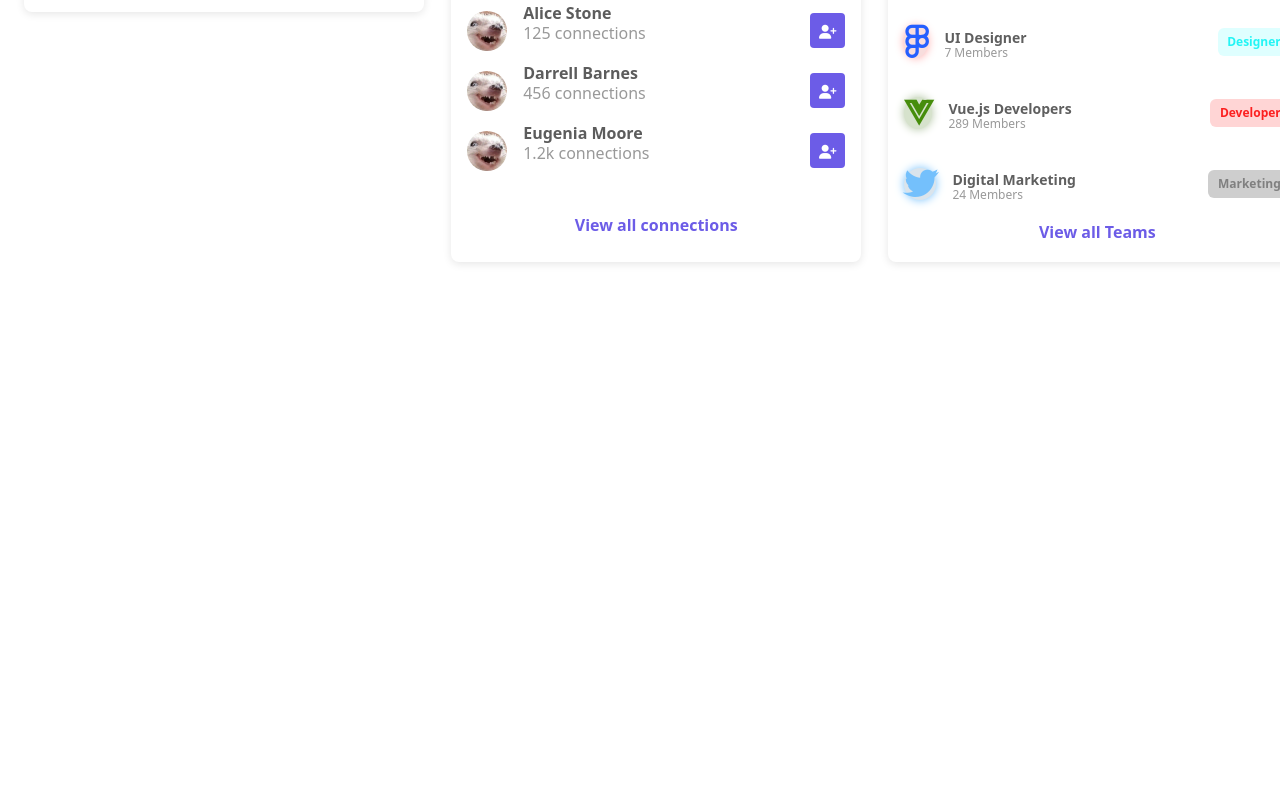
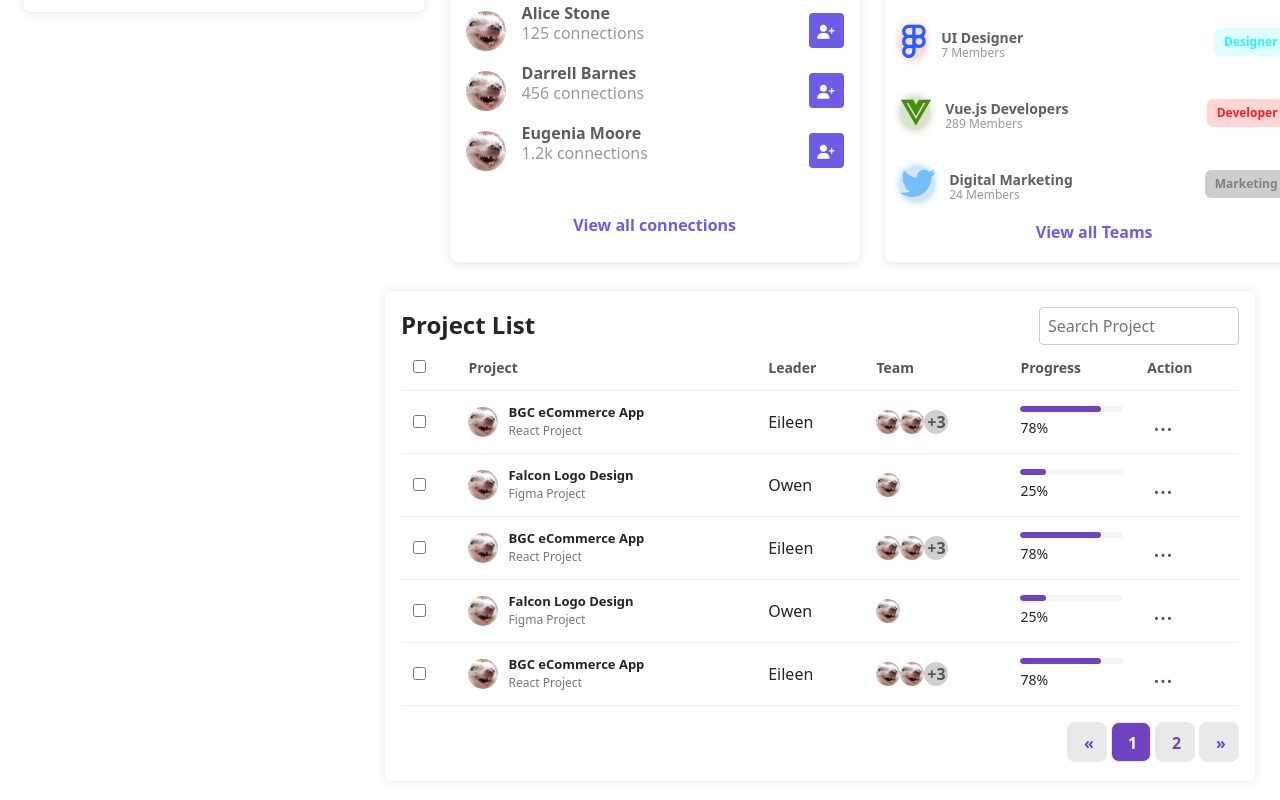
Before and after one commit to DanielaHernande/WorkShop-VueJs-one, a Vue app: page / in a window 1280 px wide. Shown: the part 1099-1899 px from the top of the page. Before the commit the page ends 1410 px from the top, so only its background shows below. Built offline with nearby package versions, Linux system fonts and the light colour scheme.

Commit message:
Feat: Creation component table

```diff
--- a/src/components/page-specific/About/PerfileComponent.vue
+++ b/src/components/page-specific/About/PerfileComponent.vue
@@ -4,6 +4,7 @@ import ActivityTimeline from "@/components/page-specific/About/ActivityTimeline.
 import OverviewComponent from "@/components/page-specific/About/OverviewComponent.vue";
 import ConecctionComponent from "./ConecctionComponent.vue";
 import TeamsComponent from "./TeamsComponent.vue";
+import TableComponent from "./TableComponent.vue";
 </script>
 
 <template>
@@ -18,9 +19,10 @@ import TeamsComponent from "./TeamsComponent.vue";
       <TeamsComponent />
     </div>
   </div>
+  <div class="project">
+    <TableComponent />
+  </div>
 </template>
-
-
 
 <style lang="scss" scoped>
 .dashboard {
@@ -35,12 +37,21 @@ import TeamsComponent from "./TeamsComponent.vue";
 }
 
 .bottom-section {
-  gap: 1.7rem;
+  gap: 1.6rem;
   top: -49px;
-  margin-right: 20px;
+  margin-right: 25px;
   position: relative;
   display: grid;
   justify-items: end;
   grid-template-columns: 2fr 4fr 8fr;
 }
+
+.project {
+  top: -20px;
+  position: relative;
+  margin-bottom: 20px;
+  display: grid;
+  margin-right: 25px;
+  justify-content: end;
+}
 </style>
--- /dev/null
+++ b/src/components/page-specific/About/TableComponent.vue
@@ -0,0 +1,276 @@
+<script setup>
+// Imports
+import { ref, computed, onMounted } from "vue";
+import { getProjects } from "@/services/apiPojects";
+
+// Estados
+const projects = ref([]);
+const searchQuery = ref("");
+const currentPage = ref(1);
+const itemsPerPage = 5;
+
+// Cargar los proyectos de manera asíncrona
+onMounted(async () => {
+  const response = await getProjects();
+  projects.value = response; // Asume que la respuesta es un array de proyectos
+});
+
+const filteredProjects = computed(() => {
+  // Verificar si projects.value es definido antes de intentar usarlo
+  if (!projects.value) return [];
+
+  const filtered = projects.value.filter((project) =>
+    project.name.toLowerCase().includes(searchQuery.value.toLowerCase())
+  );
+  const startIndex = (currentPage.value - 1) * itemsPerPage;
+  return filtered.slice(startIndex, startIndex + itemsPerPage);
+});
+
+const totalPages = computed(() => {
+  if (!projects.value) return 1;
+  return Math.ceil(projects.value.length / itemsPerPage);
+});
+
+const changePage = (page) => {
+  currentPage.value = page;
+};
+
+const previousPage = () => {
+  if (currentPage.value > 1) {
+    currentPage.value--;
+  }
+};
+
+const nextPage = () => {
+  if (currentPage.value < totalPages.value) {
+    currentPage.value++;
+  }
+};
+</script>
+
+<template>
+  <div class="project-table">
+    <div class="table-header">
+      <h3>Project List</h3>
+      <input type="text" v-model="searchQuery" placeholder="Search Project" />
+    </div>
+
+    <table>
+      <thead>
+        <tr>
+          <th><input type="checkbox" /></th>
+          <th>Project</th>
+          <th>Leader</th>
+          <th>Team</th>
+          <th>Progress</th>
+          <th>Action</th>
+        </tr>
+      </thead>
+      <tbody>
+        <tr v-for="project in filteredProjects" :key="project.id">
+          <td><input type="checkbox" /></td>
+          <td>
+            <div class="project-info">
+              <img
+                :src="project.icon"
+                :alt="project.name"
+                class="project-icon"
+              />
+              <div>
+                <div class="project-name">{{ project.name }}</div>
+                <div class="project-type">{{ project.type }}</div>
+              </div>
+            </div>
+          </td>
+          <td>{{ project.leader }}</td>
+          <td>
+            <div class="team">
+              <img
+                v-for="(member, index) in project.team"
+                :key="index"
+                :src="member.avatar"
+                :alt="member.name"
+                class="team-avatar"
+              />
+              <span v-if="project.extraTeamMembers"
+                >+{{ project.extraTeamMembers }}</span
+              >
+            </div>
+          </td>
+          <td>
+            <div class="progress-bar">
+              <div
+                class="progress"
+                :style="{ width: project.progress + '%' }"
+              ></div>
+            </div>
+            <div class="progress-percentage">{{ project.progress }}%</div>
+          </td>
+          <td>
+            <button class="action-button">...</button>
+          </td>
+        </tr>
+      </tbody>
+    </table>
+
+    <div class="pagination">
+      <button @click="previousPage">«</button>
+      <button
+        v-for="page in totalPages"
+        :key="page"
+        @click="changePage(page)"
+        :class="{ active: currentPage === page }"
+      >
+        {{ page }}
+      </button>
+      <button @click="nextPage">»</button>
+    </div>
+  </div>
+</template>
+
+<style lang="scss" scoped>
+.project-table {
+  width: 870px;
+  height: 490px;
+  padding: 1rem;
+  border-radius: 8px;
+  background-color: #fff;
+  box-shadow: 0 0 10px rgba(0, 0, 0, 0.1);
+
+  .table-header {
+    display: flex;
+    justify-content: space-between;
+    align-items: center;
+
+    h3 {
+      margin: 0;
+      font-weight: 600;
+      font-size: 1.5rem;
+    }
+
+    input {
+      height: 38px;
+      width: 200px;
+      border-radius: 4px;
+      padding: 0.5rem;
+      border: 1px solid #ccc;
+    }
+  }
+
+  table {
+    width: 100%;
+    border-collapse: collapse;
+
+    th,
+    td {
+      text-align: left;
+      padding: 0.75rem;
+      border-bottom: 1px solid #eee;
+    }
+
+    th {
+      color: #555;
+      font-weight: 600;
+      font-size: 0.875rem;
+    }
+
+    .project-info {
+      display: flex;
+      align-items: center;
+
+      .project-icon {
+        width: 30px;
+        height: 30px;
+        margin-right: 10px;
+        border-radius: 50%;
+      }
+
+      .project-name {
+        font-size: 13px;
+        font-weight: 600;
+      }
+
+      .project-type {
+        color: #777;
+        font-size: 12px;
+      }
+    }
+
+    .team {
+      display: flex;
+      align-items: center;
+
+      .team-avatar {
+        width: 24px;
+        height: 24px;
+        border-radius: 50%;
+      }
+
+      span {
+        width: 24px;
+        height: 24px;
+        color: #555;
+        font-weight: 700;
+        border-radius: 50%;
+        text-align: center;
+        background-color: rgb(207, 207, 209);
+      }
+    }
+
+    .progress-bar {
+      width: 100%;
+      height: 6px;
+      overflow: hidden;
+      border-radius: 10px;
+      background-color: #f5f5f5;
+
+      .progress {
+        height: 100%;
+        background-color: #6f42c1;
+      }
+    }
+
+    .progress-percentage {
+      font-weight: 500;
+      font-size: 0.875rem;
+      margin-top: 5px;
+    }
+
+    .action-button {
+      border: none;
+      color: #555;
+      background: none;
+      font-size: 1.5rem;
+    }
+  }
+
+  .pagination {
+    gap: 4px;
+    display: flex;
+    justify-content: end;
+    margin-top: 1rem;
+
+    button {
+      width: 40px;
+      height: 40px;
+      font-weight: 700;
+      font-size: 1rem;
+      color: #6f42c1;
+      padding: 0.5rem 1rem;
+      background-color: rgb(233, 233, 233);
+      border: 1px solid rgb(233, 233, 233);
+      border-radius: 8px;
+
+      &.active {
+        color: #fff;
+        background-color: #6f42c1;
+      }
+
+      &:hover {
+        color: #fff;
+        background-color: #6f42c1;
+      }
+    }
+  }
+}
+</style>
--- /dev/null
+++ b/src/services/apiPojects.js
@@ -0,0 +1,74 @@
+export const getProjects = () => {
+
+  return [
+    {
+      id: 1,
+      name: "BGC eCommerce App",
+      type: "React Project",
+      icon: "/public/img/avatar.jpg",
+      leader: "Eileen",
+      team: [
+        { name: "Member 1", avatar: "/public/img/avatar.jpg"},
+        { name: "Member 2", avatar: "/public/img/avatar.jpg" },
+      ],
+      extraTeamMembers: 3,
+      progress: 78,
+    },
+    {
+      id: 2,
+      name: "Falcon Logo Design",
+      type: "Figma Project",
+      icon: "/public/img/avatar.jpg",
+      leader: "Owen",
+      team: [{ name: "Member 3", avatar: "/public/img/avatar.jpg" }],
+      extraTeamMembers: 0,
+      progress: 25,
+    },
+    {
+      id: 1,
+      name: "BGC eCommerce App",
+      type: "React Project",
+      icon: "/public/img/avatar.jpg",
+      leader: "Eileen",
+      team: [
+        { name: "Member 1", avatar: "/public/img/avatar.jpg"},
+        { name: "Member 2", avatar: "/public/img/avatar.jpg" },
+      ],
+      extraTeamMembers: 3,
+      progress: 78,
+    },
+    {
+      id: 2,
+      name: "Falcon Logo Design",
+      type: "Figma Project",
+      icon: "/public/img/avatar.jpg",
+      leader: "Owen",
+      team: [{ name: "Member 3", avatar: "/public/img/avatar.jpg" }],
+      extraTeamMembers: 0,
+      progress: 25,
+    },
+    {
+      id: 1,
+      name: "BGC eCommerce App",
+      type: "React Project",
+      icon: "/public/img/avatar.jpg",
+      leader: "Eileen",
+      team: [
+        { name: "Member 1", avatar: "/public/img/avatar.jpg"},
+        { name: "Member 2", avatar: "/public/img/avatar.jpg" },
+      ],
+      extraTeamMembers: 3,
+      progress: 78,
+    },
+    {
+      id: 2,
+      name: "Falcon Logo Design",
+      type: "Figma Project",
+      icon: "/public/img/avatar.jpg",
+      leader: "Owen",
+      team: [{ name: "Member 3", avatar: "/public/img/avatar.jpg" }],
+      extraTeamMembers: 0,
+      progress: 25,
+    },
+  ];
+};
```
